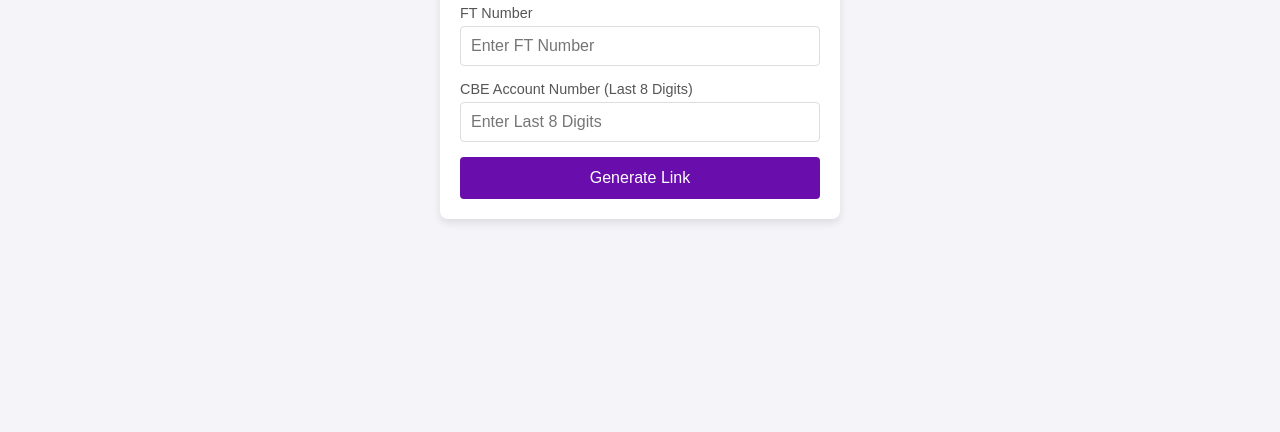
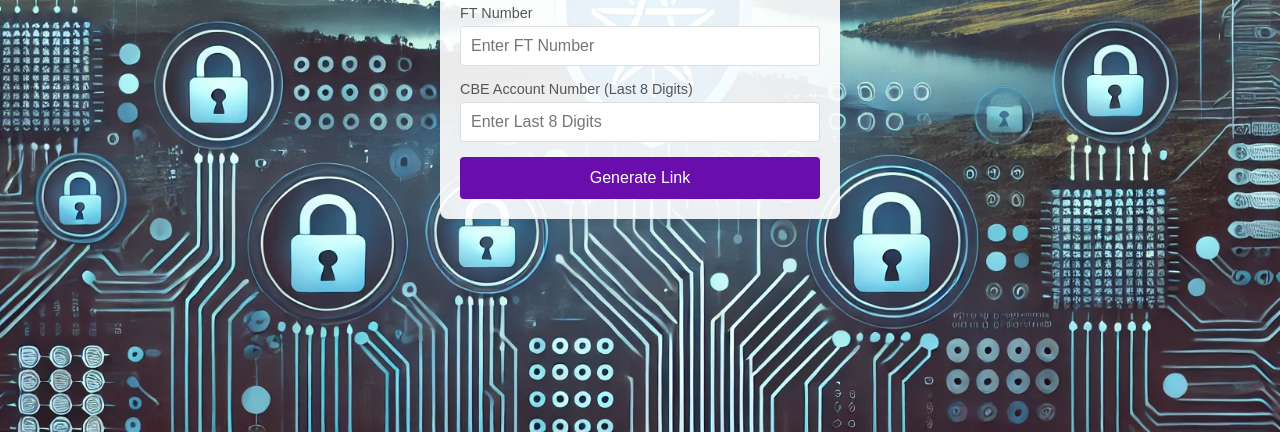
Before and after one commit to michaelfassil/ft_account_webapp, a plain HTML site: page index.html in a window 1280 px wide. Shown: the part 368-800 px from the top of the page. Drawn offline with Linux system fonts and the light colour scheme.

Commit message:
index.html

```diff
--- a/index.html
+++ b/index.html
@@ -17,14 +17,17 @@
             align-items: center;
             justify-content: center;
             min-height: 100vh;
-            background-color: #f4f4f9;
             color: #333;
+            background-image: url('background.jpg'); /* Set the background image */
+            background-size: cover; /* Ensures the background covers the entire screen */
+            background-position: center; /* Centers the image */
+            background-repeat: no-repeat; /* Prevents tiling */
         }
         .container {
             max-width: 400px;
             width: 100%;
             padding: 20px;
-            background-color: #fff;
+            background-color: rgba(255, 255, 255, 0.9); /* Adds a slight opacity */
             border-radius: 8px;
             box-shadow: 0 4px 8px rgba(0, 0, 0, 0.1);
             text-align: center;
```
